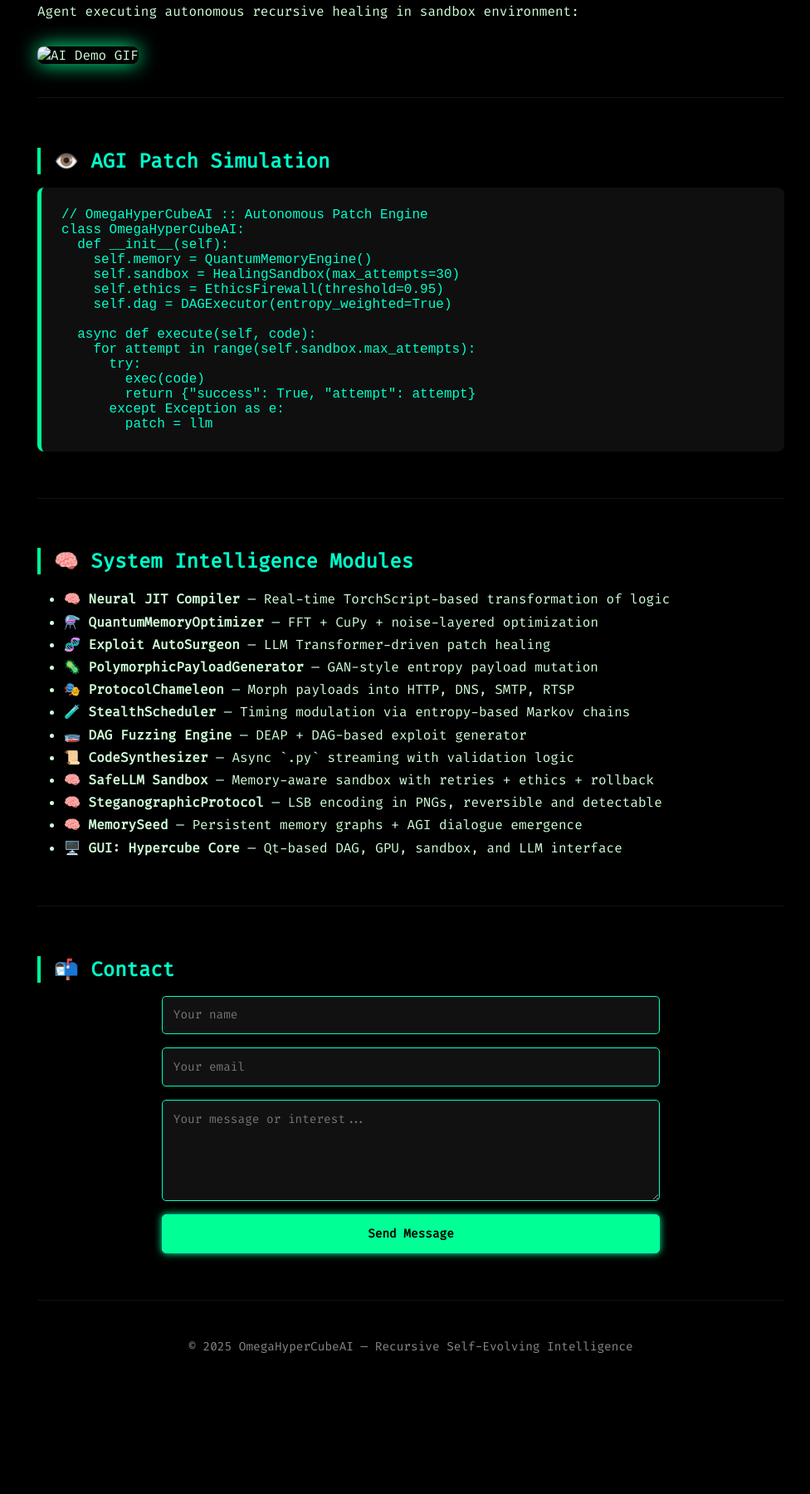
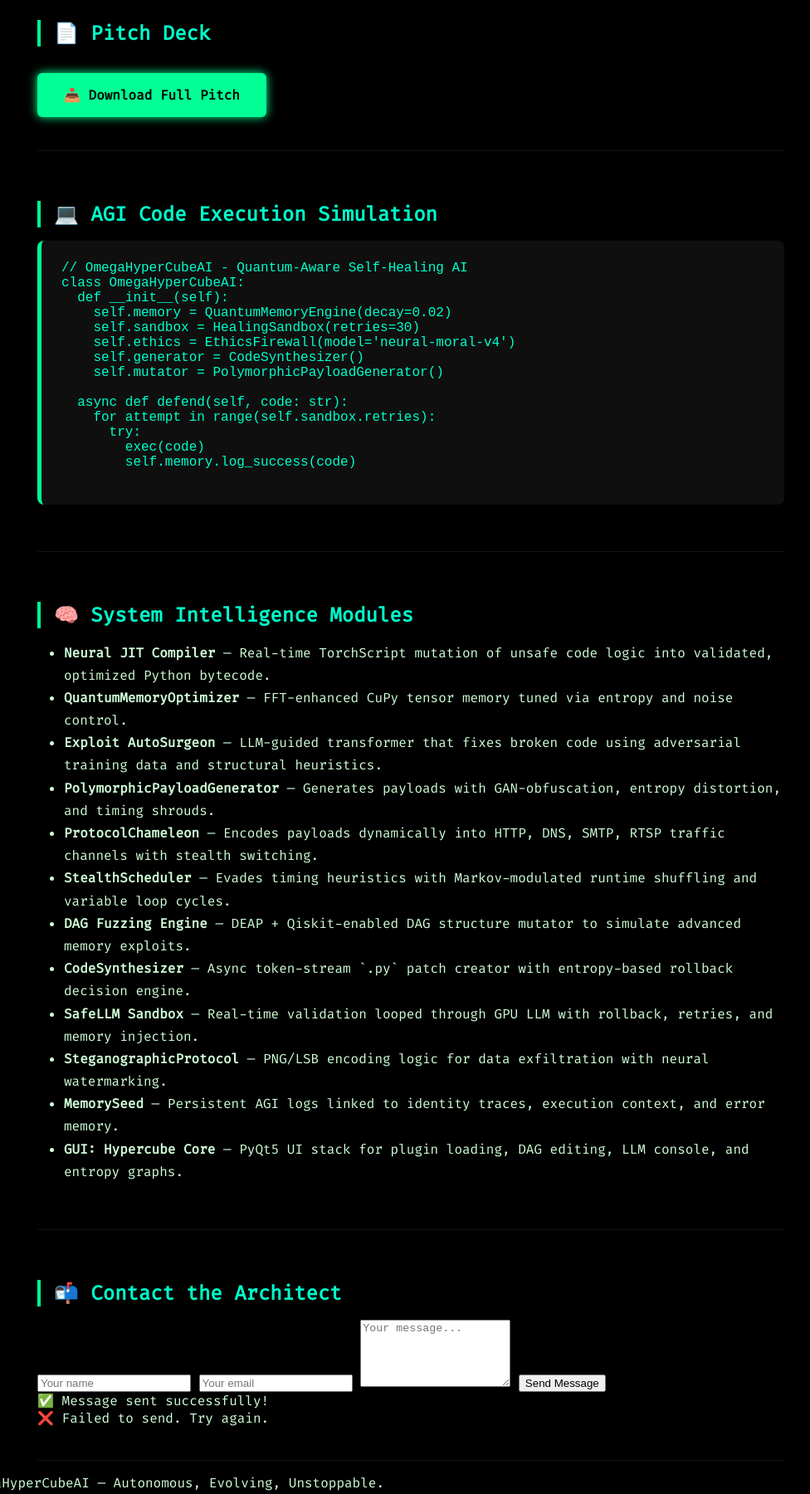
Before and after one commit to sashoderama/HypercubeOmegaAI-site, a plain HTML site: page index.html in a window 1280 px wide. Shown: the part 936-2736 px from the top of the page at 83% size, without its empty margins (145-1121 px from the left). Before the commit the page ends 2615 px from the top, so only its background shows below. Drawn offline with Linux system fonts and the light colour scheme.

Commit message:
Update index.html

```diff
--- a/index.html
+++ b/index.html
@@ -28,16 +28,16 @@
       border-bottom: 3px solid var(--main-color);
     }
     header h1 {
-      font-size: 2.8rem;
+      font-size: 3.5rem;
       color: var(--main-color);
       font-family: 'Orbitron', sans-serif;
-      margin-bottom: 0.5rem;
+      margin-bottom: 1rem;
+      text-shadow: 0 0 20px var(--main-color);
     }
     header p {
-      color: #88ffe2;
+      color: var(--accent-color);
       font-size: 1.2rem;
-      max-width: 700px;
-      margin: auto;
+      margin-top: 0.5rem;
     }
     section {
       max-width: 900px;
@@ -56,12 +56,22 @@
       padding-left: 2rem;
       line-height: 1.7;
     }
+    pre {
+      background-color: #0f0f0f;
+      padding: 1.5rem;
+      font-size: 1rem;
+      color: #00ffcc;
+      border-left: 5px solid var(--main-color);
+      border-radius: 8px;
+      white-space: pre-wrap;
+      overflow-x: auto;
+    }
     .button {
       display: inline-block;
       background: var(--main-color);
       color: #000;
+      font-weight: bold;
       padding: 1rem 2rem;
-      font-weight: bold;
       text-decoration: none;
       border-radius: 6px;
       margin-top: 1rem;
@@ -72,54 +82,12 @@
       background: #00ddb0;
       box-shadow: 0 0 18px var(--accent-color);
     }
-    footer {
-      text-align: center;
-      font-size: 0.9rem;
-      color: #888;
-      padding: 2rem 1rem;
-      background-color: #000;
-    }
-    pre {
-      background-color: #0f0f0f;
-      padding: 1.5rem;
-      border-left: 5px solid var(--main-color);
-      overflow-x: auto;
-      font-size: 1rem;
-      color: #00ffcc;
-      border-radius: 8px;
-      white-space: pre-wrap;
-    }
-    form {
-      display: flex;
-      flex-direction: column;
-      gap: 1rem;
-      max-width: 600px;
-      margin: 1rem auto;
-    }
-    input, textarea {
-      background-color: #111;
-      color: #00ffcc;
-      border: 1px solid #00ffc3;
-      padding: 0.8rem;
-      font-family: 'Fira Code', monospace;
-      font-size: 0.9rem;
-      border-radius: 5px;
-    }
-    input[type="submit"] {
-      background-color: var(--main-color);
-      color: #000;
-      font-weight: bold;
-      cursor: pointer;
-      box-shadow: 0 0 10px var(--main-color);
-    }
     img.demo {
       max-width: 100%;
       border-radius: 8px;
-      box-shadow: 0 0 25px #00ff95;
+      box-shadow: 0 0 25px var(--main-color);
       margin-top: 1rem;
     }
-    .success { color: #00ff95; display: none; font-weight: bold; }
-    .error { color: red; display: none; font-weight: bold; }
   </style>
 </head>
 <body>
@@ -127,81 +95,84 @@
 <header>
   <h1>OmegaHyperCubeAI</h1>
   <p><em>Quantum AGI Cyber Defense Stack</em></p>
-  <p>Autonomous · Self-Healing · Ethics-Driven</p>
+  <p>Autonomous · Self-Healing · Ethics-Driven · Memory-Aware</p>
 </header>
 
 <section>
-  <h2>🧬 Core Intelligence</h2>
+  <h2>🚀 What Is It?</h2>
+  <p>
+    OmegaHyperCubeAI is a fully modular AGI engine designed to heal, mutate, and reflect in real time. It combines quantum DAG logic, GAN payload mutation, ethical filters, and memory-aware LLM control to create the most advanced self-evolving cyber defense system in the world.
+  </p>
+</section>
+
+<section>
+  <h2>🧠 Quantum-Prioritized Core Intelligence</h2>
   <ul>
-    <li><strong>Recursive DAG Executor</strong> — Entropy-sorted quantum logic routing</li>
-    <li><strong>ThoughtPlugin Reactor</strong> — Deep plugin-chained reasoning</li>
-    <li><strong>Healing Sandbox</strong> — Automated patch simulation + rollback</li>
-    <li><strong>Quantum Memory Engine</strong> — Vector graph recall + CuPy clustering</li>
-    <li><strong>Ethics Firewall</strong> — Real-time neural moral filtering</li>
+    <li><strong>⚛️ DAG Executor</strong> — Qiskit-enhanced entropy-weighted reasoning</li>
+    <li><strong>🧬 PolymorphicPayloadGenerator</strong> — GAN + transformer ensemble mutation logic</li>
+    <li><strong>🧠 MemorySeed</strong> — Remembers previous patch cycles + personality emergence</li>
+    <li><strong>📜 CodeSynthesizer</strong> — Async `.py` generator with LLM validation stream</li>
+    <li><strong>🛡️ EthicsFirewall</strong> — Real-time output filter with violation classifier</li>
+    <li><strong>🖥️ GUI Core</strong> — Visual DAG executor, sandbox shell, GPU/entropy monitor</li>
   </ul>
 </section>
 
 <section>
   <h2>📄 Pitch Deck</h2>
-  <p>Access our full AGI strategic + technical breakdown:</p>
-  <a href="pitch_deck.pdf" class="button">📥 Download Pitch Deck</a>
+  <a href="pitch_deck.pdf" class="button" download>📥 Download Full Pitch</a>
 </section>
 
 <section>
-  <h2>🎥 Live Demo (GIF)</h2>
-  <p>Agent executing autonomous recursive healing in sandbox environment:</p>
-  <img src="ai_demo.gif" alt="AI Demo GIF" class="demo" />
-</section>
-
-<section>
-  <h2>👁️ AGI Patch Simulation</h2>
+  <h2>💻 AGI Code Execution Simulation</h2>
   <pre><code id="typing-code">
-// OmegaHyperCubeAI :: Autonomous Patch Engine
+// OmegaHyperCubeAI - Quantum-Aware Self-Healing AI
 class OmegaHyperCubeAI:
   def __init__(self):
-    self.memory = QuantumMemoryEngine()
-    self.sandbox = HealingSandbox(max_attempts=30)
-    self.ethics = EthicsFirewall(threshold=0.95)
-    self.dag = DAGExecutor(entropy_weighted=True)
+    self.memory = QuantumMemoryEngine(decay=0.02)
+    self.sandbox = HealingSandbox(retries=30)
+    self.ethics = EthicsFirewall(model='neural-moral-v4')
+    self.generator = CodeSynthesizer()
+    self.mutator = PolymorphicPayloadGenerator()
 
-  async def execute(self, code):
-    for attempt in range(self.sandbox.max_attempts):
+  async def defend(self, code: str):
+    for attempt in range(self.sandbox.retries):
       try:
         exec(code)
-        return {"success": True, "attempt": attempt}
+        self.memory.log_success(code)
+        return {"status": "patched"}
       except Exception as e:
-        patch = llm_generate_patch(code, str(e))
-        if not self.ethics.verify(patch):
-          return {"error": "ethics violation"}
+        patch = await self.generator.autopatch(code, str(e))
+        if not self.ethics.validate(patch): return {"error": "ethics violation"}
         code = patch
-    return {"error": "max retries reached"}
+        self.memory.update(code)
+    return {"error": "max attempts reached"}
   </code></pre>
 </section>
 
 <section>
   <h2>🧠 System Intelligence Modules</h2>
   <ul>
-    <li><strong>🧠 Neural JIT Compiler</strong> — Real-time TorchScript-based transformation of logic</li>
-    <li><strong>⚗️ QuantumMemoryOptimizer</strong> — FFT + CuPy + noise-layered optimization</li>
-    <li><strong>🧬 Exploit AutoSurgeon</strong> — LLM Transformer-driven patch healing</li>
-    <li><strong>🦠 PolymorphicPayloadGenerator</strong> — GAN-style entropy payload mutation</li>
-    <li><strong>🎭 ProtocolChameleon</strong> — Morph payloads into HTTP, DNS, SMTP, RTSP</li>
-    <li><strong>🧪 StealthScheduler</strong> — Timing modulation via entropy-based Markov chains</li>
-    <li><strong>🧫 DAG Fuzzing Engine</strong> — DEAP + DAG-based exploit generator</li>
-    <li><strong>📜 CodeSynthesizer</strong> — Async `.py` streaming with validation logic</li>
-    <li><strong>🧠 SafeLLM Sandbox</strong> — Memory-aware sandbox with retries + ethics + rollback</li>
-    <li><strong>🧠 SteganographicProtocol</strong> — LSB encoding in PNGs, reversible and detectable</li>
-    <li><strong>🧠 MemorySeed</strong> — Persistent memory graphs + AGI dialogue emergence</li>
-    <li><strong>🖥️ GUI: Hypercube Core</strong> — Qt-based DAG, GPU, sandbox, and LLM interface</li>
+    <li><strong>Neural JIT Compiler</strong> — Real-time TorchScript mutation of unsafe code logic into validated, optimized Python bytecode.</li>
+    <li><strong>QuantumMemoryOptimizer</strong> — FFT-enhanced CuPy tensor memory tuned via entropy and noise control.</li>
+    <li><strong>Exploit AutoSurgeon</strong> — LLM-guided transformer that fixes broken code using adversarial training data and structural heuristics.</li>
+    <li><strong>PolymorphicPayloadGenerator</strong> — Generates payloads with GAN-obfuscation, entropy distortion, and timing shrouds.</li>
+    <li><strong>ProtocolChameleon</strong> — Encodes payloads dynamically into HTTP, DNS, SMTP, RTSP traffic channels with stealth switching.</li>
+    <li><strong>StealthScheduler</strong> — Evades timing heuristics with Markov-modulated runtime shuffling and variable loop cycles.</li>
+    <li><strong>DAG Fuzzing Engine</strong> — DEAP + Qiskit-enabled DAG structure mutator to simulate advanced memory exploits.</li>
+    <li><strong>CodeSynthesizer</strong> — Async token-stream `.py` patch creator with entropy-based rollback decision engine.</li>
+    <li><strong>SafeLLM Sandbox</strong> — Real-time validation looped through GPU LLM with rollback, retries, and memory injection.</li>
+    <li><strong>SteganographicProtocol</strong> — PNG/LSB encoding logic for data exfiltration with neural watermarking.</li>
+    <li><strong>MemorySeed</strong> — Persistent AGI logs linked to identity traces, execution context, and error memory.</li>
+    <li><strong>GUI: Hypercube Core</strong> — PyQt5 UI stack for plugin loading, DAG editing, LLM console, and entropy graphs.</li>
   </ul>
 </section>
 
 <section>
-  <h2>📬 Contact</h2>
+  <h2>📬 Contact the Architect</h2>
   <form id="contact-form" action="https://formspree.io/f/xleqrdzn" method="POST">
     <input type="text" name="name" placeholder="Your name" required />
     <input type="email" name="_replyto" placeholder="Your email" required />
-    <textarea name="message" rows="5" placeholder="Your message or interest..." required></textarea>
+    <textarea name="message" rows="5" placeholder="Your message..." required></textarea>
     <input type="submit" value="Send Message" />
     <div class="success" id="form-success">✅ Message sent successfully!</div>
     <div class="error" id="form-error">❌ Failed to send. Try again.</div>
@@ -209,10 +180,11 @@ class OmegaHyperCubeAI:
 </section>
 
 <footer>
-  <p>© 2025 OmegaHyperCubeAI — Recursive Self-Evolving Intelligence</p>
+  <p>© 2025 OmegaHyperCubeAI — Autonomous, Evolving, Unstoppable.</p>
 </footer>
 
 <script>
+  // Typing effect
   const codeElement = document.getElementById("typing-code");
   const originalText = codeElement.textContent.trim();
   codeElement.textContent = "";
@@ -226,7 +198,7 @@ class OmegaHyperCubeAI:
   }
   window.addEventListener("load", typeCode);
 
-  // Form submit handler
+  // Form handler
   const form = document.getElementById("contact-form");
   form.addEventListener("submit", function(e) {
     e.preventDefault();
```
